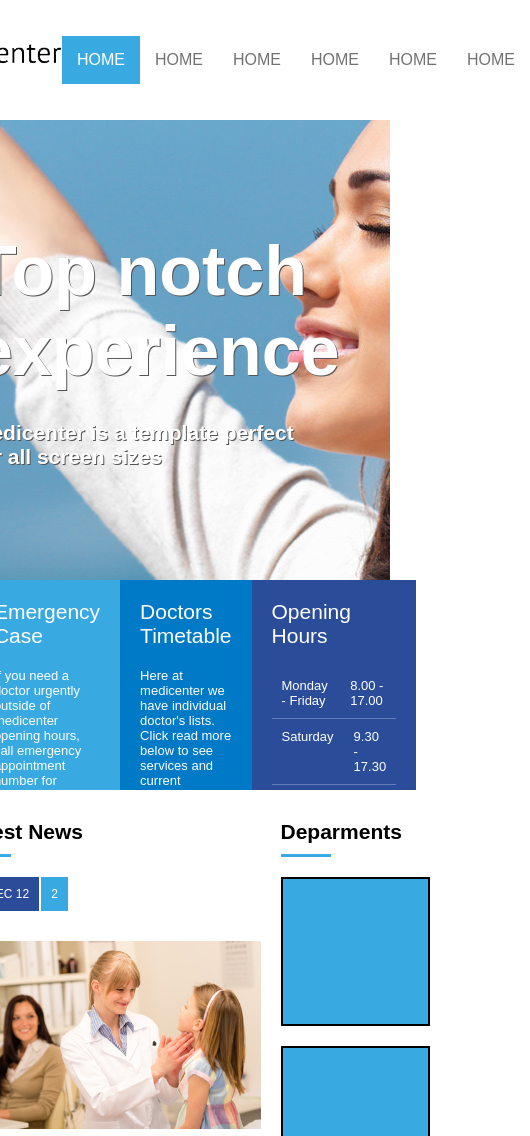
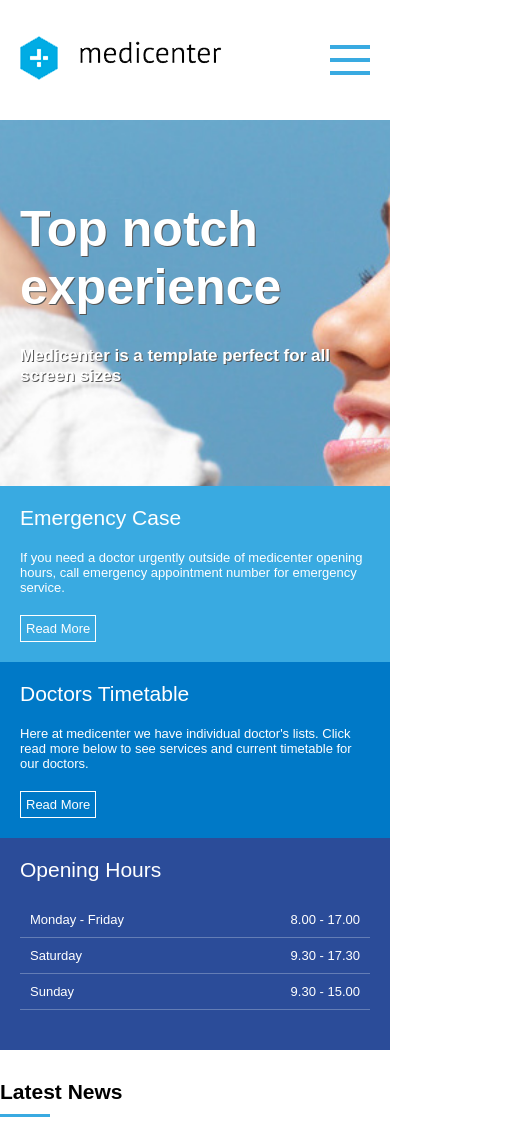
Before and after one commit to ryan-melo/projeto1-B7Web, a plain HTML site: page index.html in a window 390 px wide. Shown: the top 1136 px of the page, 530 px wide, since content can reach past the window. Drawn offline with Linux system fonts and the light colour scheme.

Commit message:
primeiras modificações para mobile

```diff
--- a/assets/css/template.css
+++ b/assets/css/template.css
@@ -18,9 +18,11 @@ header {
     display: flex;
     justify-content: space-between;
     width: 990px;
+    overflow-x: hidden;
 }
 
-.logo {display: flex;
+.logo {
+    display: flex;
     align-items: center;
 }
 
@@ -36,7 +38,7 @@ nav li {
     padding: 0;
 }
 
-nav ul{
+nav ul {
     display: flex;
 }
 
@@ -147,7 +149,7 @@ ul#days {
     padding: 0;
 }
 
-ul#days li{
+ul#days li {
     display: flex;
     justify-content: space-between;
     list-style-type: none;
@@ -307,7 +309,9 @@ footer {
     flex: 1;
 }
 
-.fm1, .fm2, .fm3 {
+.fm1,
+.fm2,
+.fm3 {
     flex: 1;
     color: #FFF;
     padding: 20px;
@@ -352,3 +356,89 @@ footer .widget-tittle-text {
     font-size: 12px;
     margin-top: 30px;
 }
+
+.menuMobile {
+    display: none;
+    width: 40px;
+    height: 40px;
+    margin: 40px 20px 40px 0px;
+}
+
+.mm-line {
+    height: 4px;
+    background-color: #39aae1;
+}
+
+@media (max-width: 600px) {
+    .column {
+        height: 100%;
+    }
+
+    .banner-headline {
+        padding: 80px 0px 50px 20px;
+        margin-bottom: 50px;
+    }
+
+    .banner-headline h1 {
+        font-size: 50px;
+    }
+
+    .banner-headline h2 {
+        font-size: 17px;
+    }
+
+    .banner-options {
+        height: auto;
+        flex-direction: column;
+    }
+
+    #banner {
+        height: auto;
+    }
+
+    .container {
+        flex-direction: column;
+    }
+
+    article,
+    aside {
+        padding: 20px;
+    }
+
+    .footer-menu {
+        flex-direction: column;
+    }
+
+    .footer-area {
+        flex-direction: column;
+        padding: 20px;
+    }
+
+    .footer-texts {
+        padding-left: 20px;
+    }
+
+    header .container {
+        flex-direction: row;
+    }
+
+    nav ul {
+        flex-direction: column;
+        display: none;
+    }
+
+    header {
+        height: auto;
+    }
+
+    .logo {
+        padding-left: 20px;
+    }
+
+    .menuMobile {
+        display: flex;
+        flex-direction: column;
+        justify-content: space-around;
+    }
+
+}
--- a/index.html
+++ b/index.html
@@ -18,6 +18,13 @@
             </div>
             <div class="menu">
                 <nav>
+
+                    <div class="menuMobile">
+                        <div class="mm-line"></div>
+                        <div class="mm-line"></div>
+                        <div class="mm-line"></div>
+                    </div>
+
                     <ul>
                         <li class="active"><a href="">HOME</a></li>
                         <li><a href="">HOME</a></li>
```
